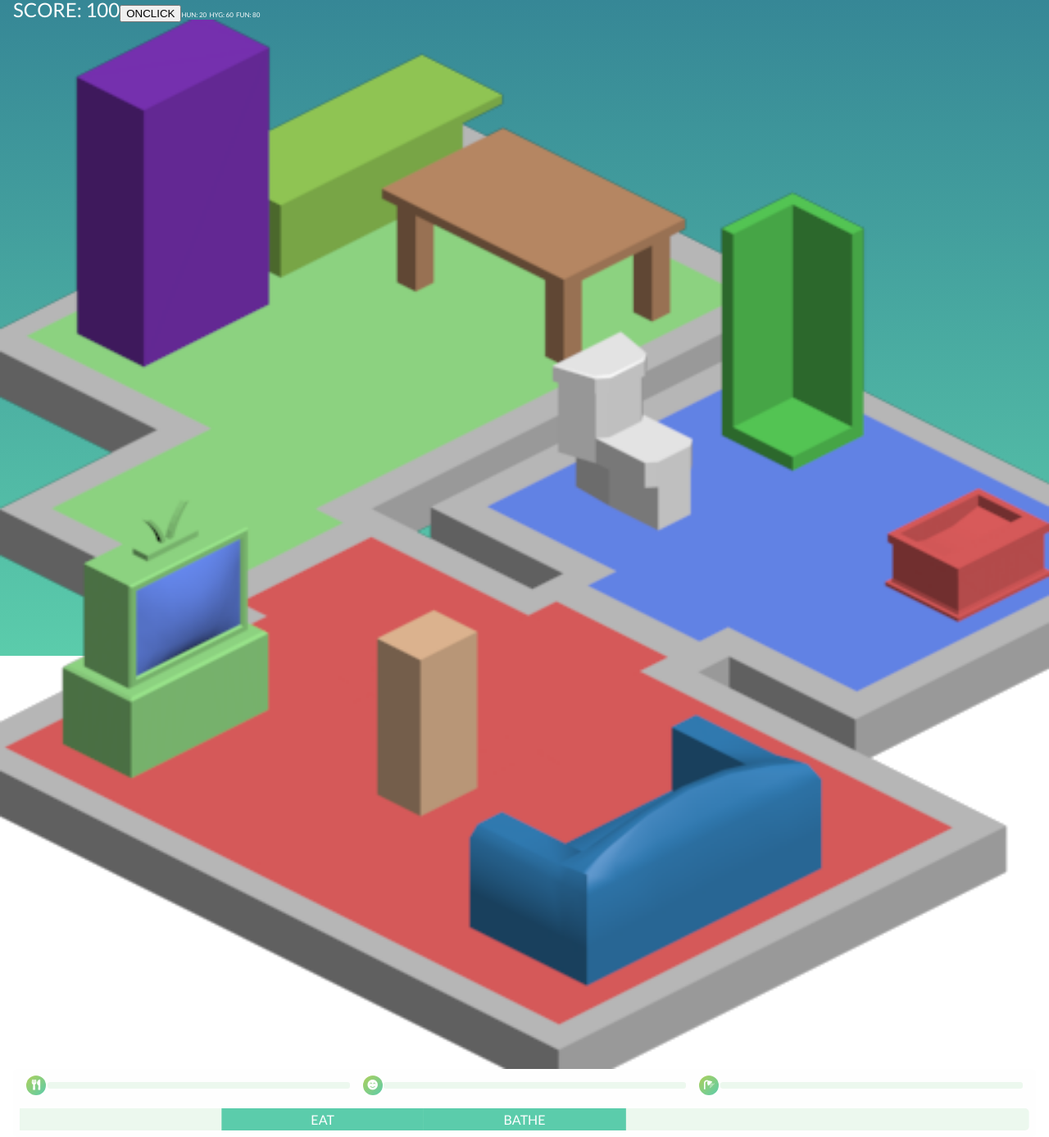
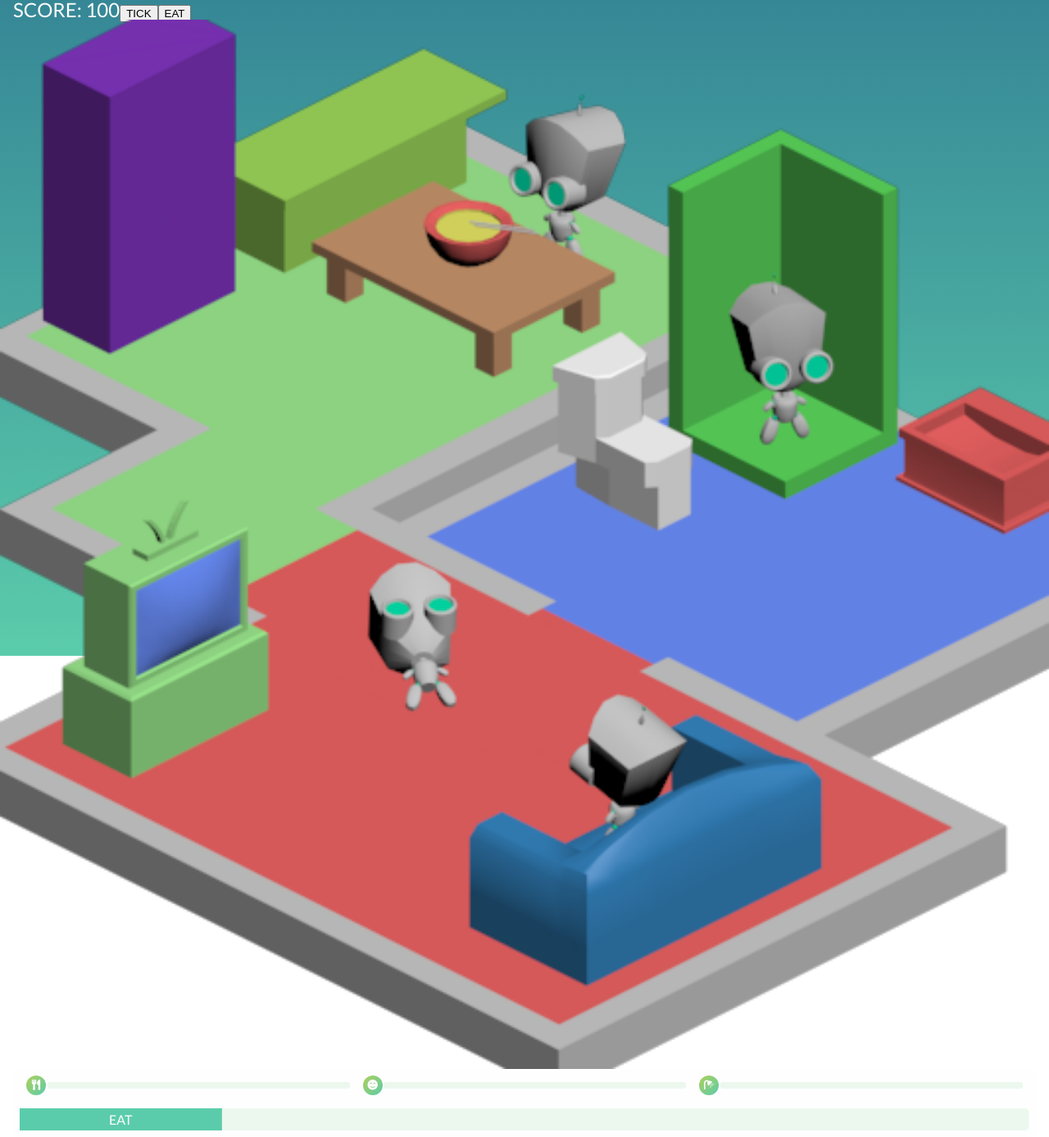
Before and after one commit to maladr0it/metal-baby, a React (Create React App) app: page / in a window 1280 px wide. Shown: the whole page at 82% size. Built offline with nearby package versions, Linux system fonts and the light colour scheme.

Commit message:
add task digestion

```diff
--- a/src/actions.js
+++ b/src/actions.js
@@ -5,3 +5,10 @@ export const gameTicked = () => {
     type: ACTIONS.TICK
   };
 };
+
+export const taskAdded = task => {
+  return {
+    type: ACTIONS.TASK_ADDED,
+    task
+  };
+};
--- a/src/components/HouseMap.jsx
+++ b/src/components/HouseMap.jsx
@@ -1,7 +1,7 @@
 import React from "react";
 import styled from "styled-components";
 
-import MapImage from "../assets/test_map4.png";
+import MapImage from "../assets/test_map5.png";
 
 const Container = styled.div`
   width: 100vw;
--- a/src/components/Score.jsx
+++ b/src/components/Score.jsx
@@ -1,7 +1,8 @@
 import React, { useContext } from "react";
 import styled from "styled-components";
 
-import { gameTicked } from "../actions";
+import { EAT, BATHE, PLAY } from "../constants/activityTypes";
+import { gameTicked, taskAdded } from "../actions";
 import GameStateContext from "./GameStateContext";
 
 const Container = styled.div`
@@ -20,13 +21,22 @@ const Debug = styled.span`
 const Score = () => {
   const { state, dispatch } = useContext(GameStateContext);
 
+  const eat = () => {
+    dispatch(taskAdded(EAT));
+  };
+
+  const tick = () => {
+    dispatch(gameTicked());
+  };
+
   return (
     <Container>
       <span>SCORE: 100</span>
-      <button onClick={() => dispatch(gameTicked())}>ONCLICK</button>
-      <Debug>HUN: {state.needs.hunger}</Debug>
-      <Debug>HYG: {state.needs.hygiene}</Debug>
-      <Debug>FUN: {state.needs.fun}</Debug>
+      <button onClick={tick}>TICK</button>
+      {/* <Debug>HUN: {state.needs.hunger}</Debug> */}
+      {/* <Debug>HYG: {state.needs.hygiene}</Debug> */}
+      {/* <Debug>FUN: {state.needs.fun}</Debug> */}
+      <button onClick={eat}>EAT</button>
     </Container>
   );
 };
--- a/src/components/TaskTrack/TaskBlock.jsx
+++ b/src/components/TaskTrack/TaskBlock.jsx
@@ -1,5 +1,7 @@
-import React from 'react';
-import styled from 'styled-components';
+import React from "react";
+import styled from "styled-components";
+
+import { IDLE } from "../../constants/activityTypes";
 
 const Container = styled.div`
   flex: 1;
@@ -7,7 +9,7 @@ const Container = styled.div`
   padding: 0.2rem;
 
   background-color: ${({ theme }) => theme.primary};
-  visibility: ${props => (props.type === 'NULL' ? 'hidden' : 'visible')};
+  visibility: ${props => (props.type === IDLE ? "hidden" : "visible")};
   text-align: center;
 `;
 const Content = styled.div``;
--- a/src/components/TaskTrack/TaskTrack.jsx
+++ b/src/components/TaskTrack/TaskTrack.jsx
@@ -1,11 +1,12 @@
-import React, { useContext } from 'react';
-import styled, { keyframes } from 'styled-components';
+import React, { useContext } from "react";
+import styled, { keyframes } from "styled-components";
 
-import GameStateContext from '../GameStateContext';
-import TaskBlock from './TaskBlock';
+import { IDLE } from "../../constants/activityTypes";
+import GameStateContext from "../GameStateContext";
+import TaskBlock from "./TaskBlock";
 
 const trackLength = 6;
-const ticksBefore = 2;
+const ticksBefore = 1;
 
 const Container = styled.div`
   flex: 1;
@@ -42,7 +43,7 @@ const TaskTrack = () => {
     Array.from({ length: trackLength }).map((_, i) =>
       tasks[i + time - ticksBefore] !== undefined
         ? tasks[i + time - ticksBefore]
-        : 'NULL'
+        : IDLE
     );
 
   return (
--- a/src/constants/actionTypes.js
+++ b/src/constants/actionTypes.js
@@ -1 +1,2 @@
 export const TICK = "TICK";
+export const TASK_ADDED = "TASK_ADDED";
--- a/src/constants/activityTypes.js
+++ b/src/constants/activityTypes.js
@@ -1,3 +1,4 @@
 export const EAT = "EAT";
 export const BATHE = "BATHE";
 export const PLAY = "PLAY";
+export const IDLE = "IDLE";
--- a/src/gameConfig.js
+++ b/src/gameConfig.js
@@ -24,17 +24,26 @@ export const needsDecay = {
 export const eatDuration = 1;
 export const eatEffect = {
   hunger: +20,
-  hygiene: -15
+  hygiene: -15,
+  fun: 0
 };
 
 export const batheDuration = 2;
 export const batheEffect = {
-  hygeine: +10,
+  hunger: 0,
+  hygiene: +10,
   fun: -10
 };
 
 export const playDuration = 3;
 export const playEffect = {
-  fun: +30,
-  hygiene: -20
+  hunger: 0,
+  hygiene: -20,
+  fun: +30
 };
+
+export const idleEffect = {
+  hunger: 0,
+  hygiene: 0,
+  fun: 0
+};
--- a/src/gameReducer.js
+++ b/src/gameReducer.js
@@ -1,32 +1,63 @@
 import * as ACTIONS from "./constants/actionTypes";
-import { initialNeeds, needsDecay } from "./gameConfig";
+import { EAT, BATHE, PLAY, IDLE } from "./constants/activityTypes";
+import {
+  initialNeeds,
+  needsDecay,
+  eatEffect,
+  batheEffect,
+  playEffect,
+  idleEffect
+} from "./gameConfig";
 
 export const initialState = {
   time: 2, // to allow for past events to be seen
-  tasks: ["NULL", "NULL", "EAT", "BATHE"],
+  tasks: [IDLE, IDLE, EAT],
   needs: initialNeeds
 };
 
+const effectMap = {
+  [EAT]: eatEffect,
+  [BATHE]: batheEffect,
+  [PLAY]: playEffect,
+  [IDLE]: idleEffect
+};
+
 const game = (state = initialState, action) => {
-  console.log(action);
+  console.log(action, state.tasks);
 
   switch (action.type) {
     case ACTIONS.TICK: {
-      // decay each need
-      // let newNeeds = { ...state.needs };
-      const newNeeds = Object.entries(needsDecay).reduce(
+      const currentTask = state.tasks[state.time];
+      console.log(currentTask);
+
+      let newTasks = [...state.tasks];
+      // if no task, add IDLE block
+      if (currentTask === undefined) {
+        newTasks = [...newTasks, IDLE];
+      }
+
+      // const currentTask = state.tasks[state.time] || IDLE;
+      const taskEffect = effectMap[currentTask];
+      // decay each need, apply the current action from the queue
+      const newNeeds = Object.entries(state.needs).reduce(
         (acc, [need, value]) => {
-          acc[need] -= value;
+          acc[need] = value - needsDecay[need] + taskEffect[need];
           return acc;
         },
-        { ...state.needs }
+        {}
       );
-      console.log(newNeeds);
-
       return {
         ...state,
         needs: newNeeds,
+        newTasks,
         time: state.time + 1
+      };
+    }
+    case ACTIONS.TASK_ADDED: {
+      const { task } = action;
+      return {
+        ...state,
+        tasks: [...state.tasks, task]
       };
     }
     default:
```
Also changed, not shown: src/assets/test_map5.png (added).
